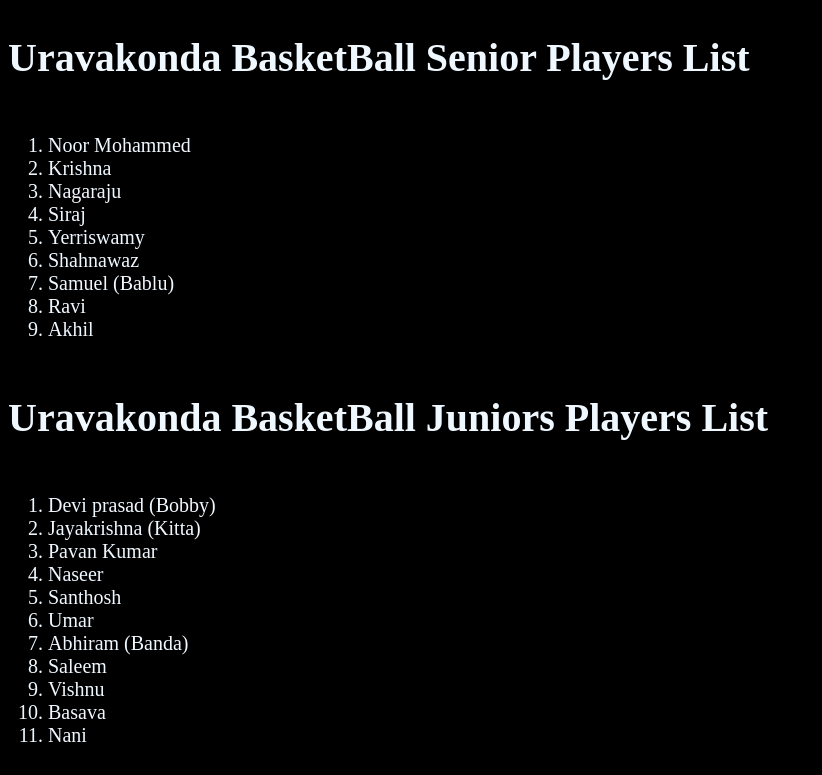
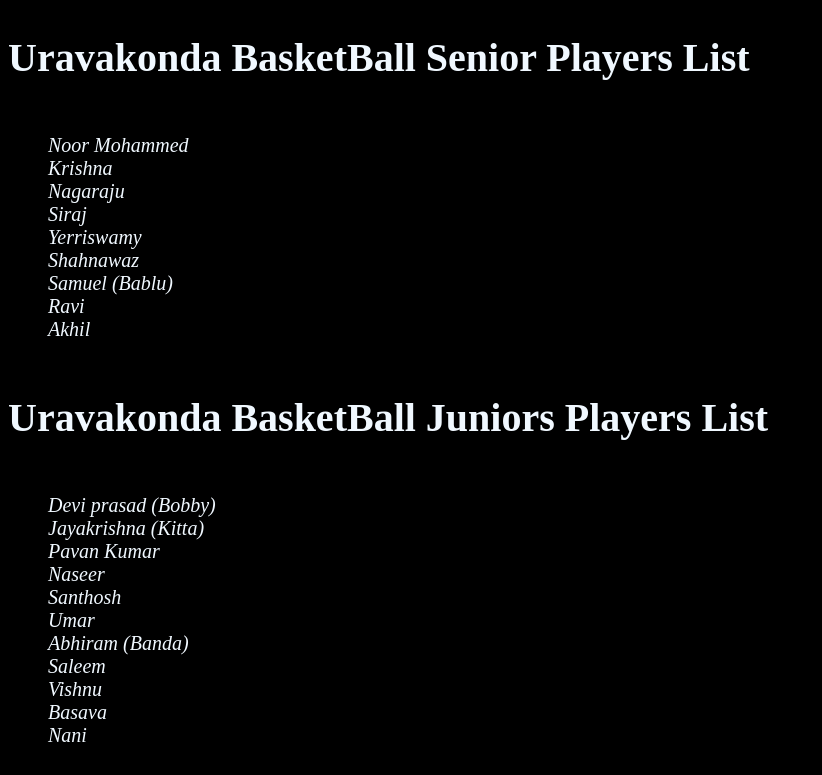
Before and after one commit to PavanKumar2116/UBA, a plain HTML site: page index.html in a window 1280 px wide. Shown: the part 2898-3673 px from the top of the page, without its empty margins (0-822 px from the left). Drawn offline with Linux system fonts and the light colour scheme.

Commit message:
Update style.css

```diff
--- a/style.css
+++ b/style.css
@@ -36,11 +36,9 @@ p{
     color: aliceblue;
     font-size: 20px;
     display: inline-table;
-}
-.Pavan1{
-    color: aliceblue;
-    font-size: 20px;
-    display:inline-flexbox;
+    font-style: oblique;
+    list-style: none;
+    display: -moz-inline-grid;
 }
 .New{
     color: aliceblue;
```
